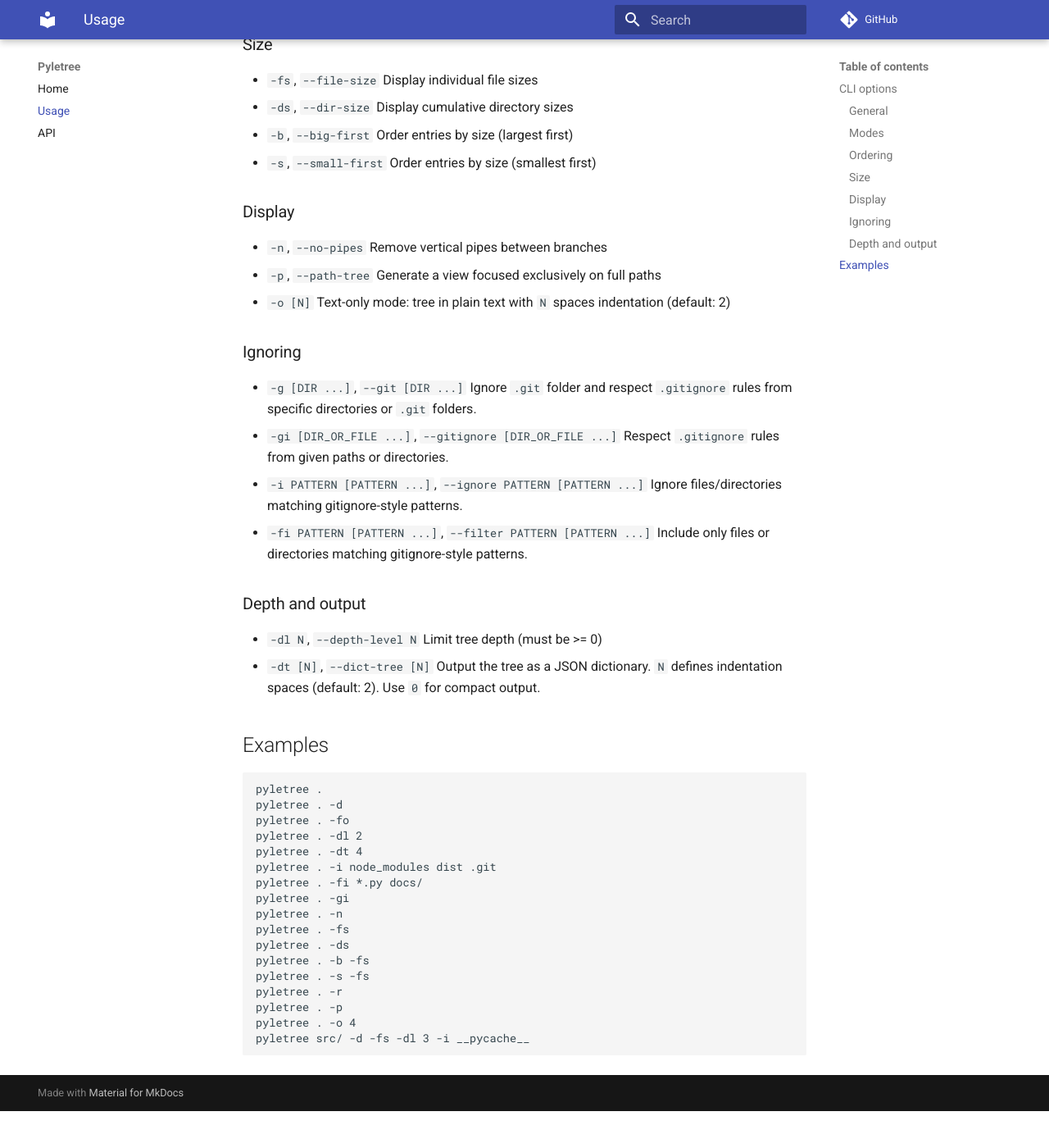
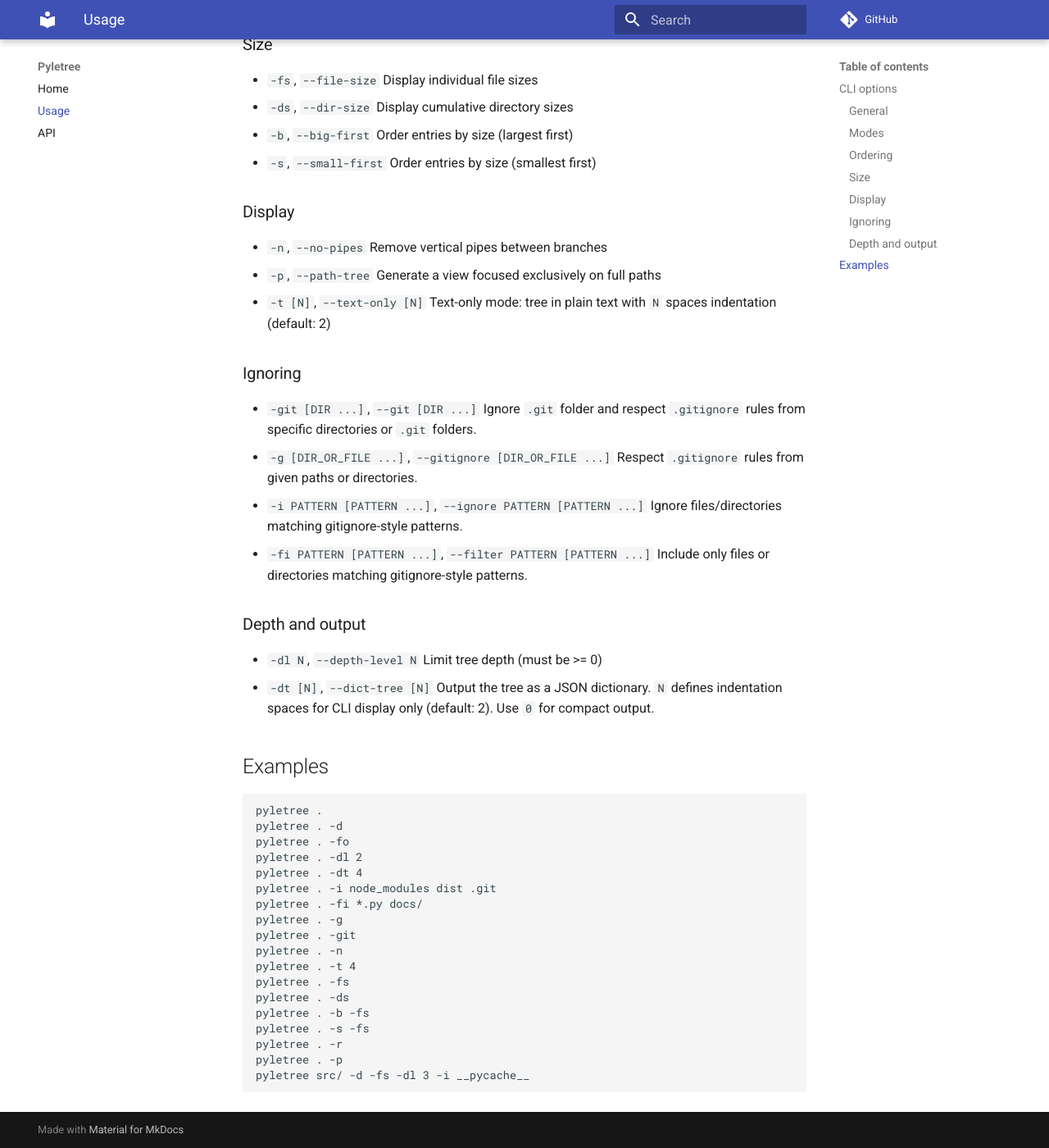
Before and after one commit to davi-furtado/pyletree, an MkDocs documentation site: the page built from docs/usage.md, in a window 1280 px wide and 1400 px high, scrolled down 637 px. Shown: the whole window at 82% size. Built offline with MkDocs 1.6.1 and Material for MkDocs 9.7.7, drawn with Linux system fonts in a browser that asks for light colours; comment, search, counter and statistics services are not loaded; before the commit the page ends 1992 px from its top, so only the background shows below that.

Commit message:
Enhance FileTree dict-tree CLI and filtering API

````diff
--- a/docs/usage.md
+++ b/docs/usage.md
@@ -29,19 +29,19 @@
 
 - `-n`, `--no-pipes` Remove vertical pipes between branches
 - `-p`, `--path-tree` Generate a view focused exclusively on full paths
-- `-o [N]` Text-only mode: tree in plain text with `N` spaces indentation (default: 2)
+- `-t [N]`, `--text-only [N]` Text-only mode: tree in plain text with `N` spaces indentation (default: 2)
 
 ### Ignoring
 
-- `-g [DIR ...]`, `--git [DIR ...]` Ignore `.git` folder and respect `.gitignore` rules from specific directories or `.git` folders.
-- `-gi [DIR_OR_FILE ...]`, `--gitignore [DIR_OR_FILE ...]` Respect `.gitignore` rules from given paths or directories.
+- `-git [DIR ...]`, `--git [DIR ...]` Ignore `.git` folder and respect `.gitignore` rules from specific directories or `.git` folders.
+- `-g [DIR_OR_FILE ...]`, `--gitignore [DIR_OR_FILE ...]` Respect `.gitignore` rules from given paths or directories.
 - `-i PATTERN [PATTERN ...]`, `--ignore PATTERN [PATTERN ...]` Ignore files/directories matching gitignore-style patterns.
 - `-fi PATTERN [PATTERN ...]`, `--filter PATTERN [PATTERN ...]` Include only files or directories matching gitignore-style patterns.
 
 ### Depth and output
 
 - `-dl N`, `--depth-level N` Limit tree depth (must be >= 0)
-- `-dt [N]`, `--dict-tree [N]` Output the tree as a JSON dictionary. `N` defines indentation spaces (default: 2). Use `0` for compact output.
+- `-dt [N]`, `--dict-tree [N]` Output the tree as a JSON dictionary. `N` defines indentation spaces for CLI display only (default: 2). Use `0` for compact output.
 
 ## Examples
 
@@ -53,14 +53,15 @@
 pyletree . -dt 4
 pyletree . -i node_modules dist .git
 pyletree . -fi *.py docs/
-pyletree . -gi
+pyletree . -g
+pyletree . -git
 pyletree . -n
+pyletree . -t 4
 pyletree . -fs
 pyletree . -ds
 pyletree . -b -fs
 pyletree . -s -fs
 pyletree . -r
 pyletree . -p
-pyletree . -o 4
 pyletree src/ -d -fs -dl 3 -i __pycache__
 ```
--- a/pyproject.toml
+++ b/pyproject.toml
@@ -4,7 +4,7 @@
 
 [project]
 name = 'pyletree'
-version = '2.5.0'
+version = '2.6.0'
 description = 'Generate directory tree diagrams from the command line'
 readme = 'README.md'
 license = { file = 'LICENSE' }
````
Also changed, not shown: README.md (+24 -12 lines), docs/api.md (+1 -1 lines), 4 other files.
